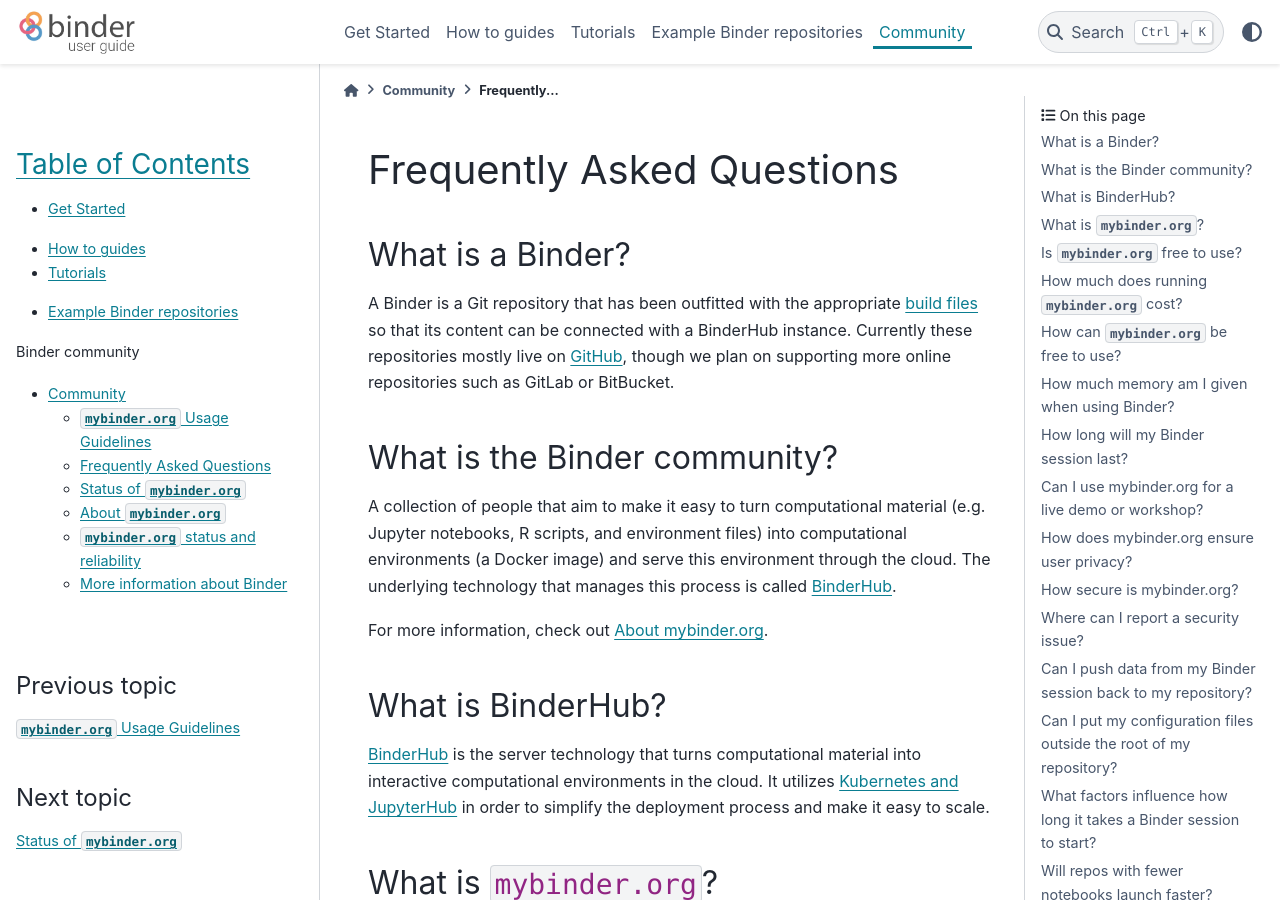
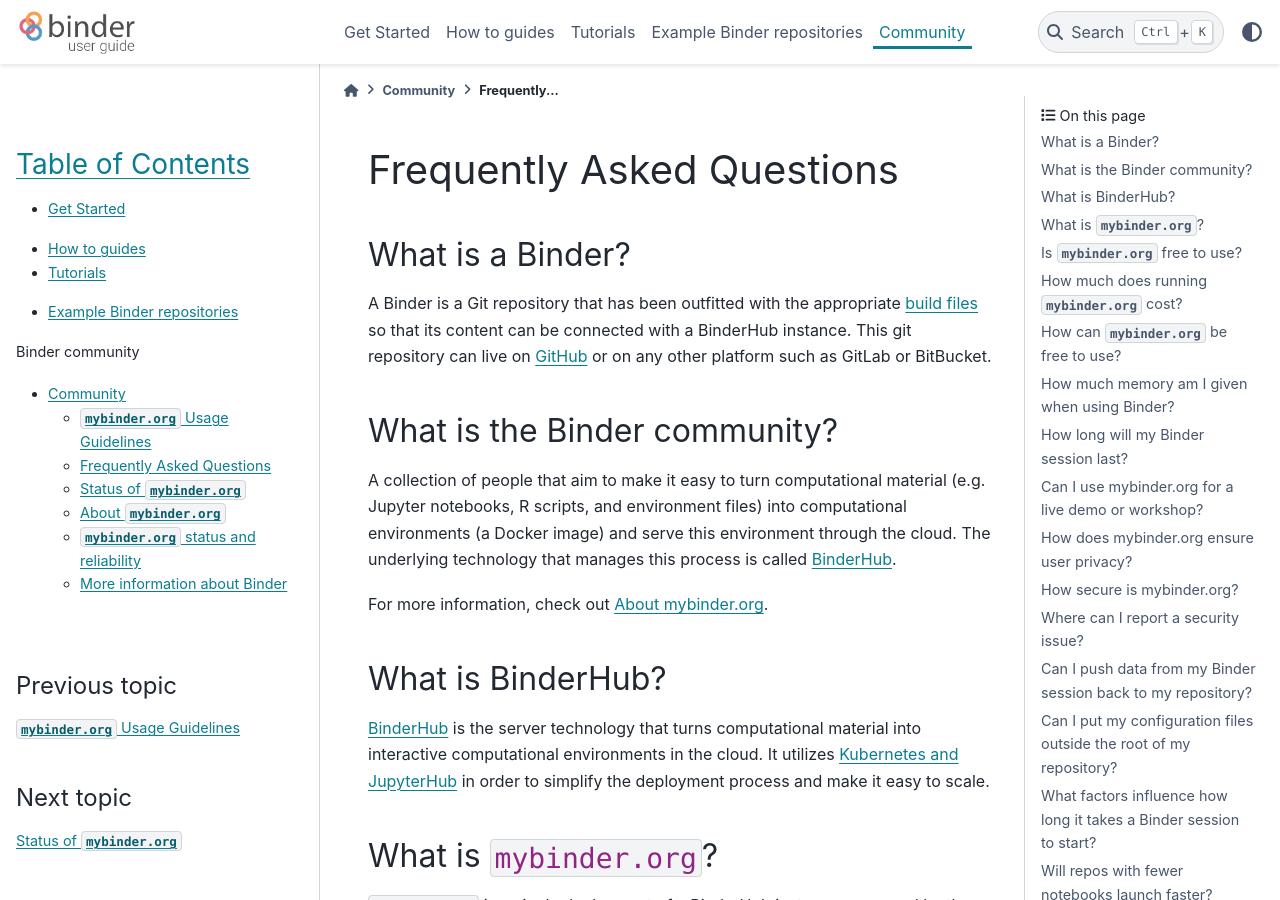
Before and after one commit to jupyterhub/mybinder.org-user-guide, a Sphinx documentation site: the page built from doc/faq.rst, in a window 1280 px wide and 900 px high. Built offline with Sphinx 7.4.7 and the PyData theme 0.15.4, drawn with Linux system fonts in a browser that asks for light colours; pages that are not in the unit, such as notebooks, are missing from menus.

Commit message:
Update FAQ for non-github repos
It actually works fine outside github now, thanks a lot for that ;-)

```diff
--- a/doc/faq.rst
+++ b/doc/faq.rst
@@ -6,9 +6,9 @@
 
 A Binder is a Git repository that has been outfitted with the appropriate
 `build files <https://repo2docker.readthedocs.io/en/latest/config_files.html>`_ so
-that its content can be connected with a BinderHub instance. Currently these
-repositories mostly live on `GitHub <https://github.com/binder-examples>`_, though we plan
-on supporting more online repositories such as GitLab or BitBucket.
+that its content can be connected with a BinderHub instance. This git repository
+can live on `GitHub <https://github.com/binder-examples>`_ or on any other
+platform such as GitLab or BitBucket.
 
 What is the Binder community?
 -----------------------------
```
